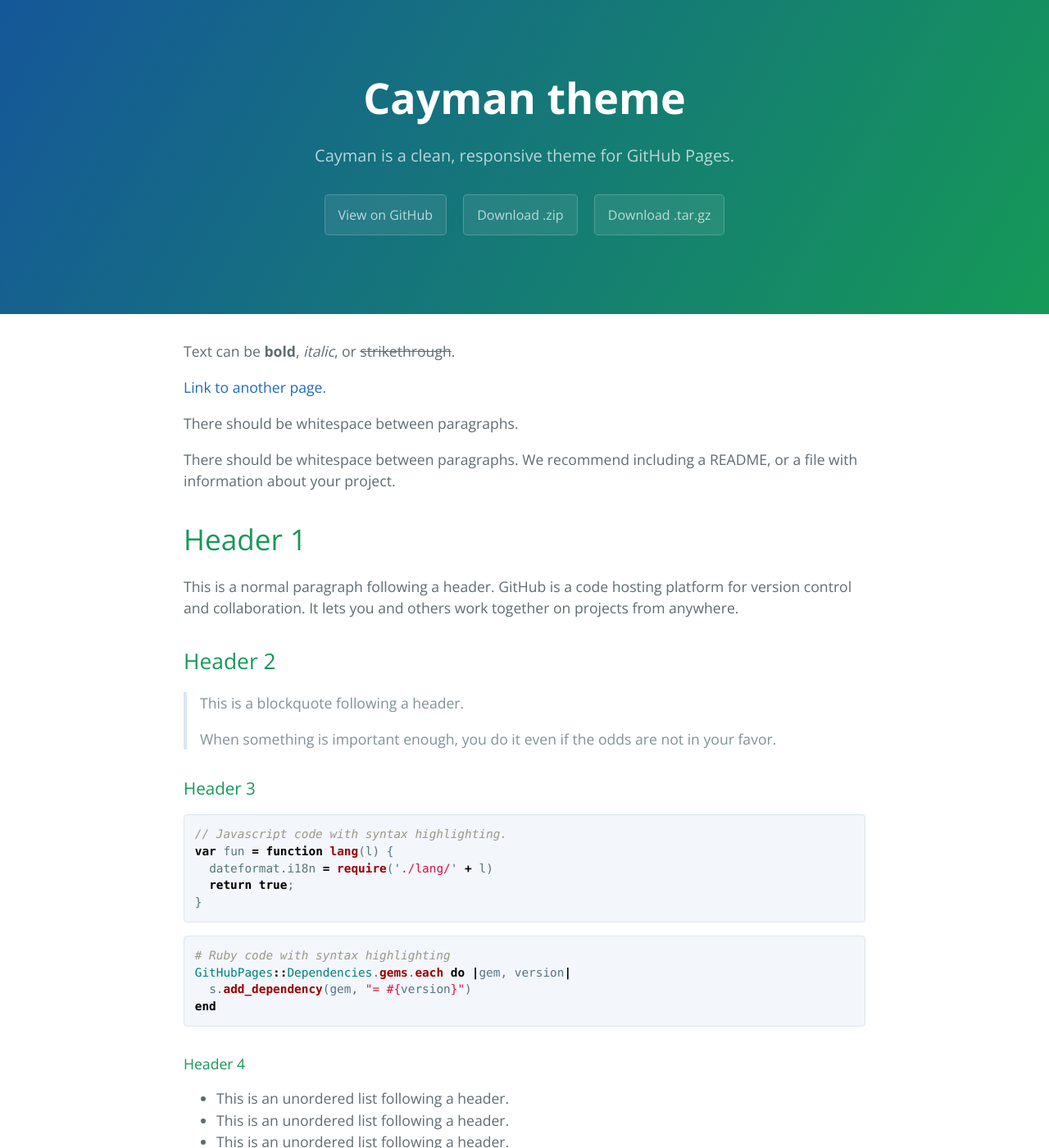
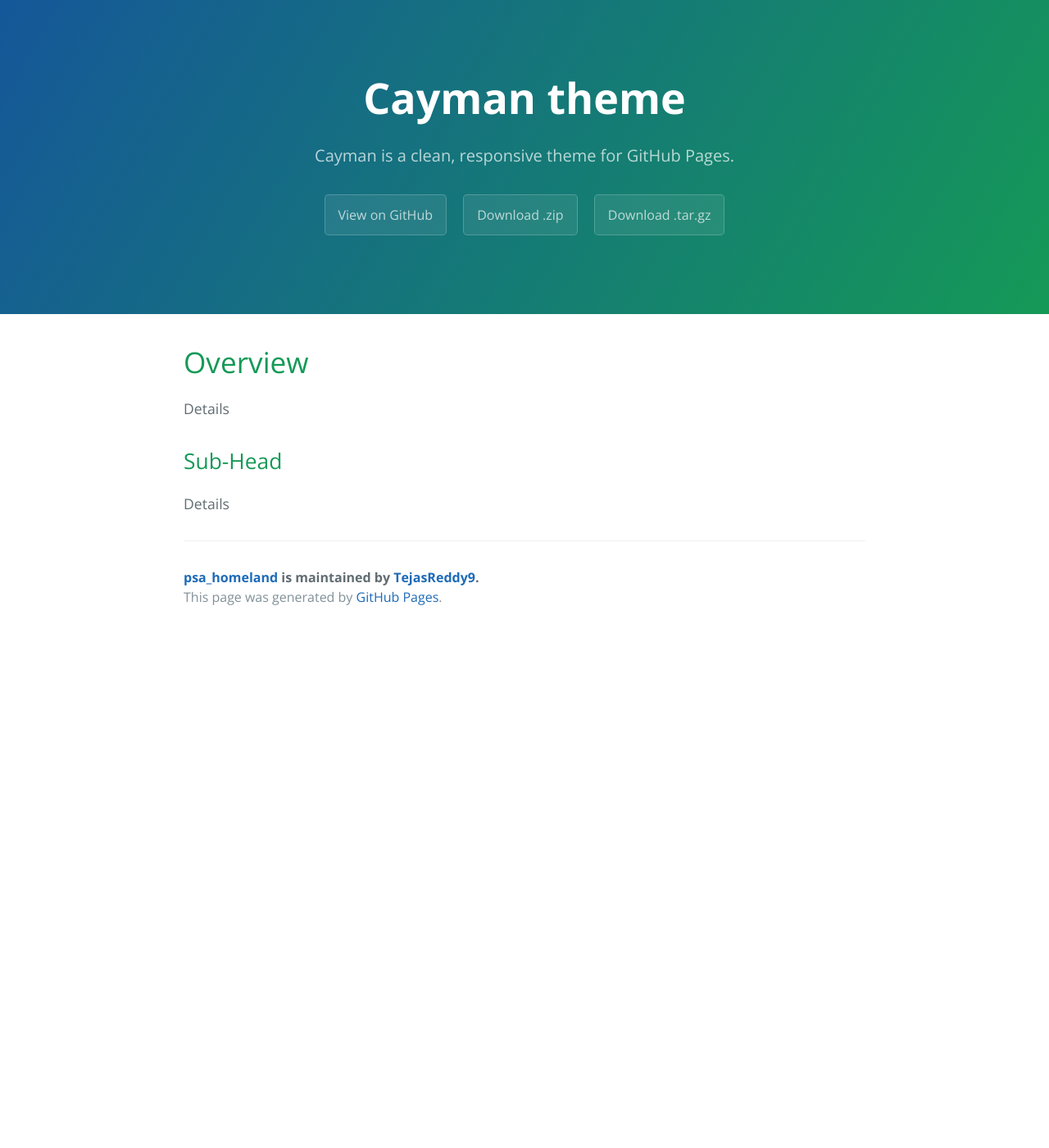
Before and after one commit to TejasReddy9/psa_homeland, a Jekyll site: the page built from docs/index.md, in a window 1280 px wide and 1400 px high. Shown: the whole window at 82% size. Built offline with Jekyll 4.4.1, drawn with Linux system fonts in a browser that asks for light colours; our own code applies the rules of GitHub Pages for plain Markdown files; some of the changed text lies outside the part shown.

Commit message:
Update index.md

````diff
--- a/docs/index.md
+++ b/docs/index.md
@@ -2,122 +2,10 @@
 layout: default
 ---
 
-Text can be **bold**, _italic_, or ~~strikethrough~~.
+# Overview
 
-[Link to another page](./another-page.html).
+Details
 
-There should be whitespace between paragraphs.
+## Sub-Head
 
-There should be whitespace between paragraphs. We recommend including a README, or a file with information about your project.
-
-# Header 1
-
-This is a normal paragraph following a header. GitHub is a code hosting platform for version control and collaboration. It lets you and others work together on projects from anywhere.
-
-## Header 2
-
-> This is a blockquote following a header.
->
-> When something is important enough, you do it even if the odds are not in your favor.
-
-### Header 3
-
-```js
-// Javascript code with syntax highlighting.
-var fun = function lang(l) {
-  dateformat.i18n = require('./lang/' + l)
-  return true;
-}
-```
-
-```ruby
-# Ruby code with syntax highlighting
-GitHubPages::Dependencies.gems.each do |gem, version|
-  s.add_dependency(gem, "= #{version}")
-end
-```
-
-#### Header 4
-
-*   This is an unordered list following a header.
-*   This is an unordered list following a header.
-*   This is an unordered list following a header.
-
-##### Header 5
-
-1.  This is an ordered list following a header.
-2.  This is an ordered list following a header.
-3.  This is an ordered list following a header.
-
-###### Header 6
-
-| head1        | head two          | three |
-|:-------------|:------------------|:------|
-| ok           | good swedish fish | nice  |
-| out of stock | good and plenty   | nice  |
-| ok           | good `oreos`      | hmm   |
-| ok           | good `zoute` drop | yumm  |
-
-### There's a horizontal rule below this.
-
-* * *
-
-### Here is an unordered list:
-
-*   Item foo
-*   Item bar
-*   Item baz
-*   Item zip
-
-### And an ordered list:
-
-1.  Item one
-1.  Item two
-1.  Item three
-1.  Item four
-
-### And a nested list:
-
-- level 1 item
-  - level 2 item
-  - level 2 item
-    - level 3 item
-    - level 3 item
-- level 1 item
-  - level 2 item
-  - level 2 item
-  - level 2 item
-- level 1 item
-  - level 2 item
-  - level 2 item
-- level 1 item
-
-### Small image
-
-![Octocat](https://assets-cdn.github.com/images/icons/emoji/octocat.png)
-
-### Large image
-
-![Branching](https://guides.github.com/activities/hello-world/branching.png)
-
-
-### Definition lists can be used with HTML syntax.
-
-<dl>
-<dt>Name</dt>
-<dd>Godzilla</dd>
-<dt>Born</dt>
-<dd>1952</dd>
-<dt>Birthplace</dt>
-<dd>Japan</dd>
-<dt>Color</dt>
-<dd>Green</dd>
-</dl>
-
-```
-Long, single-line code blocks should not wrap. They should horizontally scroll if they are too long. This line should be long enough to demonstrate this.
-```
-
-```
-The final element.
-```
+Details
````
